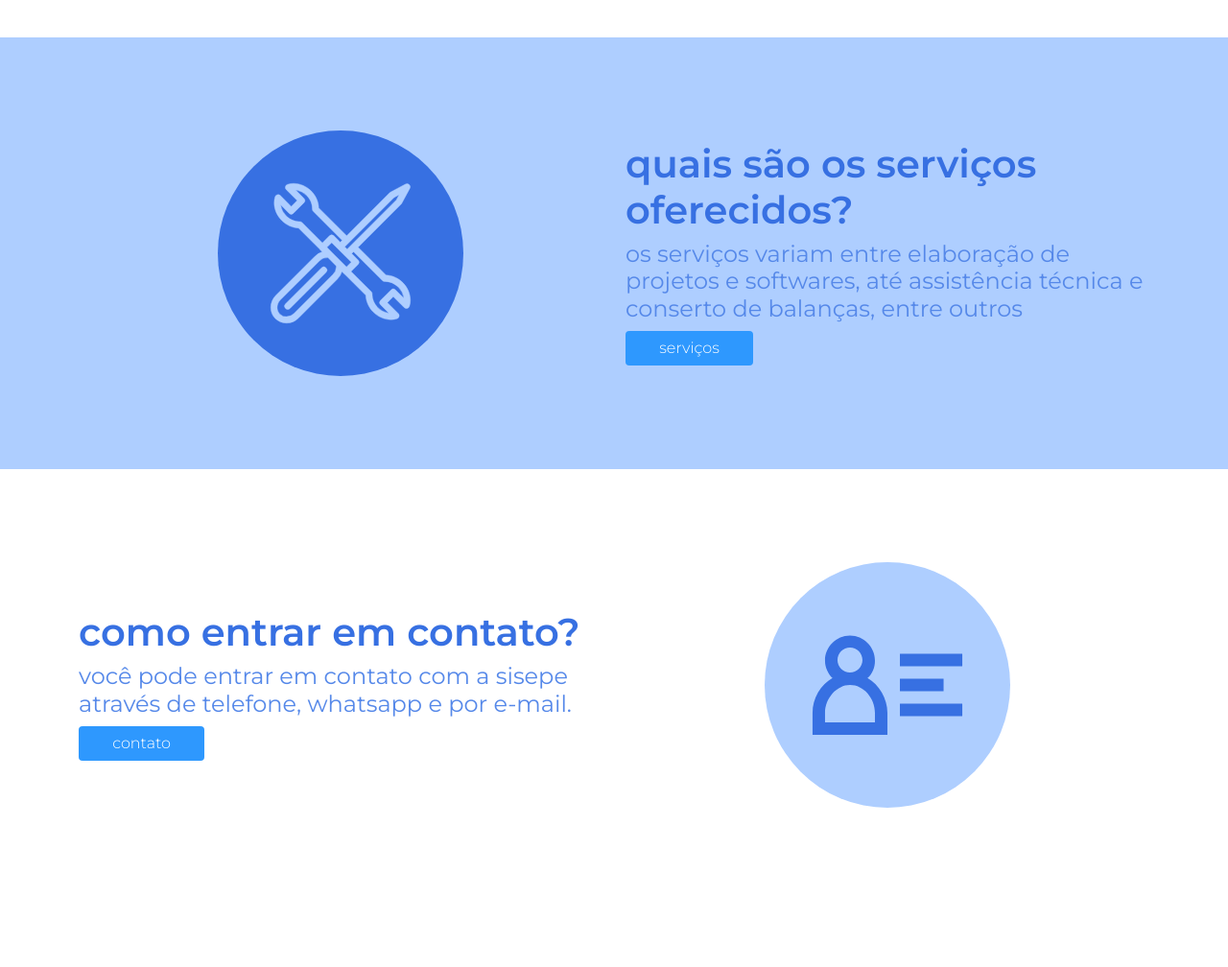
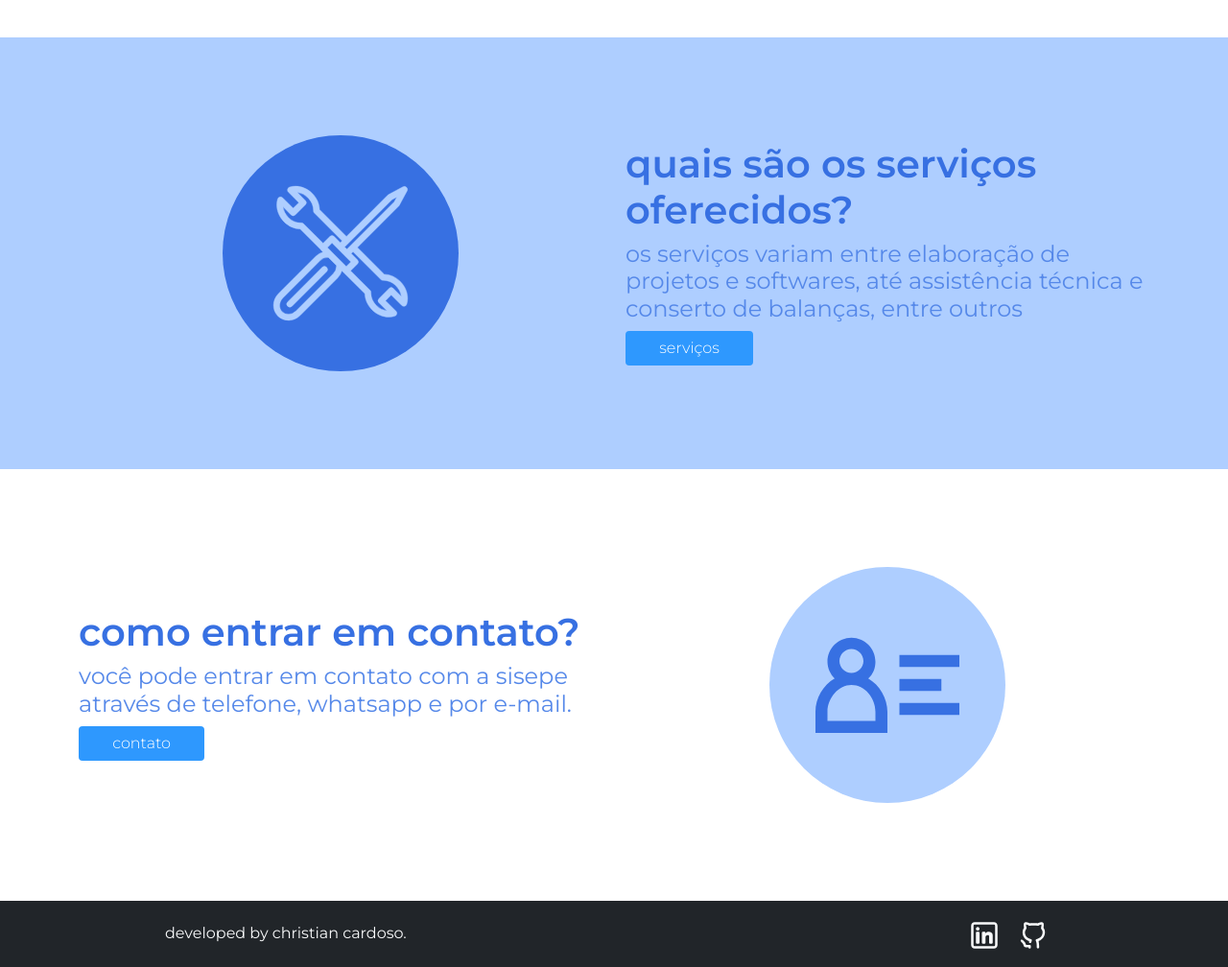
Before and after one commit to cranzss/sisepe, a plain HTML site: page index.html in a window 1280 px wide. Shown: the part 500-1508 px from the top of the page at 96% size. Before the commit the page ends 1439 px from the top, so only its background shows below. Drawn offline with nearby package versions, Linux system fonts and the light colour scheme.

Commit message:
atualização de layout e inclusão do footer

```diff
--- a/css/custom.css
+++ b/css/custom.css
@@ -6,15 +6,15 @@ body, html {
 #header {
     width: 100%;
     background-color: #aeceff;
-    transition: background ease-out 0.2s;
+    transition: background ease-out 0.5s;
 }
 
-#header.active {
+/* #header.active {
     position: fixed;
     background: #aeceff;
     box-shadow: 0 0 30px 0 rgba(0, 0, 0, 0.5);
     z-index: 9999;
-}
+} */
 
 #header .collapse.navbar-collapse {
     width: auto;
--- a/index.html
+++ b/index.html
@@ -16,7 +16,7 @@
     <div id="header">
         <div class="container">
             <nav class="navbar navbar-expand-lg navbar-light justify-content-between">
-                <a class="navbar-brand" href="#">
+                <a class="navbar-brand" href="index.html">
                     <img src="img/new-logo.png" class="img-fluid" width="50px" />
                 </a>
                 <button class="navbar-toggler" type="button" data-bs-toggle="collapse" data-bs-target="#navbarNav"
@@ -55,7 +55,7 @@
                         class="btn button-primary btn-primary button d-md-inline-block d-block mb-md-0 mb-2">sobre</a>
                 </div>
                 <div class="col-md-6 align-self-center text-center">
-                    <img src="./img/weight-scale-2-svgrepo-com.svg" class="img-fluid" style="max-width: 100%;"/>
+                    <img src="./img/weight-scale-2-svgrepo-com.svg" class="img-fluid" style="width: 45%;"/>
                 </div>
             </div>
         </div>
@@ -65,7 +65,7 @@
         <div class="container ">
             <div class="row">
                 <div class="col-md-6 text-center align-self-center order-md-1 order-2">
-                    <img src="./img/service-svgrepo-com.svg" class="img-fluid" style="max-width: 320px;" />
+                    <img src="./img/service-svgrepo-com.svg" class="img-fluid" style="width: 45%;" />
                 </div>
                 <div class="col-md-6 align-self-center mb-md-0 mb-4 order-md-2 order-1">
                     <h1>quais são os serviços oferecidos? </h1>
@@ -88,12 +88,26 @@
                         class="btn button-primary btn-primary button d-md-inline-block d-block mb-md-0 mb-2">contato</a>
                 </div>
                 <div class="col-md-6 align-self-center text-center">
-                    <img src="./img/contact-card-svgrepo-com.svg" class="img-fluid" style="max-width: 320px;"/>
+                    <img src="./img/contact-card-svgrepo-com.svg" class="img-fluid" style="width: 45%;"/>
                 </div>
             </div>
         </div>
     </div>
 
+    <!--footer-->
+    <nav class="navbar bg-dark border-body nav justify-content-center" data-bs-theme="dark" >
+        <div class="container-fluid" style="width: 75%;">
+            <span class="text-light bg-dark">developed by christian cardoso.</span>
+            <div>
+                <a class="navbar-brand" href="https://www.linkedin.com/in/christian-cardoso-fe/" target="_blank" rel="noopener noreferrer">
+                    <img src="img/linkedin-svgrepo-com.svg" alt="Logo" width="30" height="50" class="d-inline-block align-text-top">
+                </a>
+                <a class="navbar-brand" href="https://github.com/cranzss" target="_blank" rel="noopener noreferrer">
+                    <img src="img/github-svgrepo-com.svg" alt="Logo" width="30" height="50" class="d-inline-block align-text-top">
+                </a>
+            </div>
+        </div>
+    </nav>
 
     <script src="https://cdn.jsdelivr.net/npm/@popperjs/core@2.6.0/dist/umd/popper.min.js"
         integrity="sha384-KsvD1yqQ1/1+IA7gi3P0tyJcT3vR+NdBTt13hSJ2lnve8agRGXTTyNaBYmCR/Nwi"
```
Also changed, not shown: contato.html (+14 -1 lines), servicos.html (+15 -1 lines), sobre.html (+14 -2 lines), img/github-svgrepo-com.svg (added), img/linkedin-svgrepo-com.svg (added).
